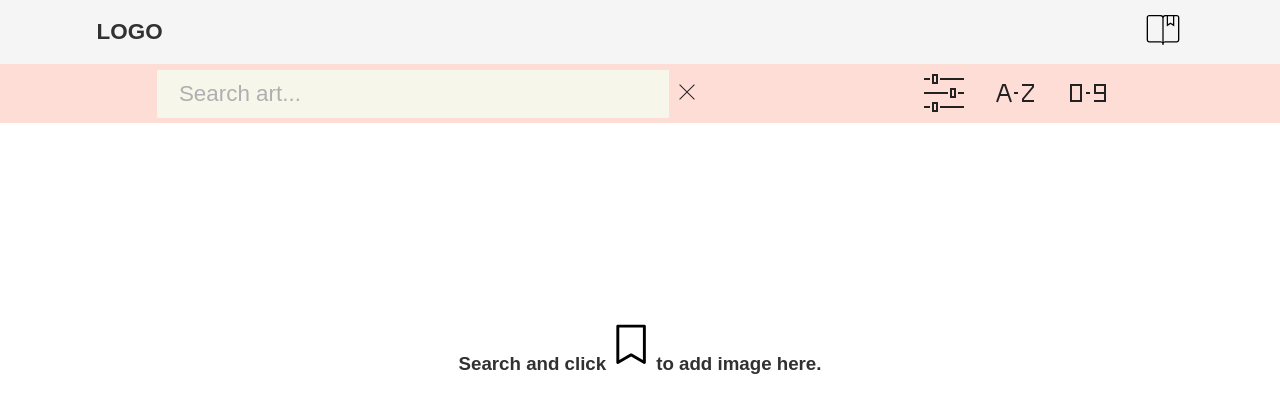
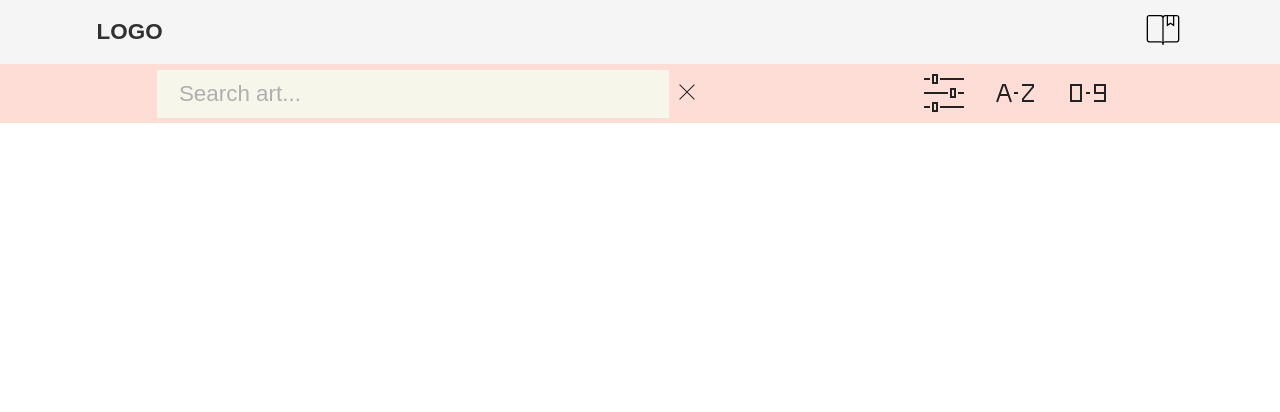
Before and after one commit to PatrikAarnivaara/sculpture, a React (Create React App) app: page /collection in a window 1280 px wide. Shown: the top 412 px of the page. Built offline with nearby package versions, Linux system fonts and the light colour scheme.

Commit message:
removed collectionList- and Item

```diff
--- a/src/components/collection/Collection.jsx
+++ b/src/components/collection/Collection.jsx
@@ -1,16 +1,10 @@
 import React from 'react';
-import CollectionList from './CollectionList';
-/* import CheckboxLogic from '../../UI/Checkboxes/CheckboxLogic'; */
 import './Collection.css';
 
 const Collection = () => {
 	return (
 		<div>
-			{/* <div className="collection-header">
-				<h2>collection</h2>
-			</div> */}
-			{/* <CheckboxLogic /> */}
-			<CollectionList />
+
 		</div>
 	);
 };
--- a/src/components/collection/CollectionList.jsx
+++ /dev/null
@@ -1,30 +0,0 @@
-import React, { useContext } from 'react';
-import { SculptureContext } from '../../context/SculptureContext';
-import CollectionListItem from './CollectionListItem';
-import bookmarkIcon from '../../assets/unbookmarked.svg';
-
-const CollectionList = () => {
-	const { sculptures } = useContext(SculptureContext);
-	return (
-		<div className="collection-wrapper">
-			{sculptures.length ? (
-				sculptures.map((sculpture) => (
-					<CollectionListItem
-						key={sculpture.id}
-						id={sculpture.id}
-						url={sculpture.url}
-						description={sculpture.description}
-					/>
-				))
-			) : (
-				<h3>
-					Search and click
-					<img src={bookmarkIcon} alt="bookmark icon" style={{ width: '50px', height: 'auto' }} />
-					to add image here.
-				</h3>
-			)}
-		</div>
-	);
-};
-
-export default CollectionList;
--- a/src/components/collection/CollectionListItem.jsx
+++ /dev/null
@@ -1,12 +0,0 @@
-import React from 'react';
-
-const CollectionListItem = ({ url, description }) => {
-	return (
-		<div className="collection-item">
-			<img src={url} alt={description} />
-			<p>{description}</p>
-		</div>
-	);
-};
-
-export default CollectionListItem;
```
